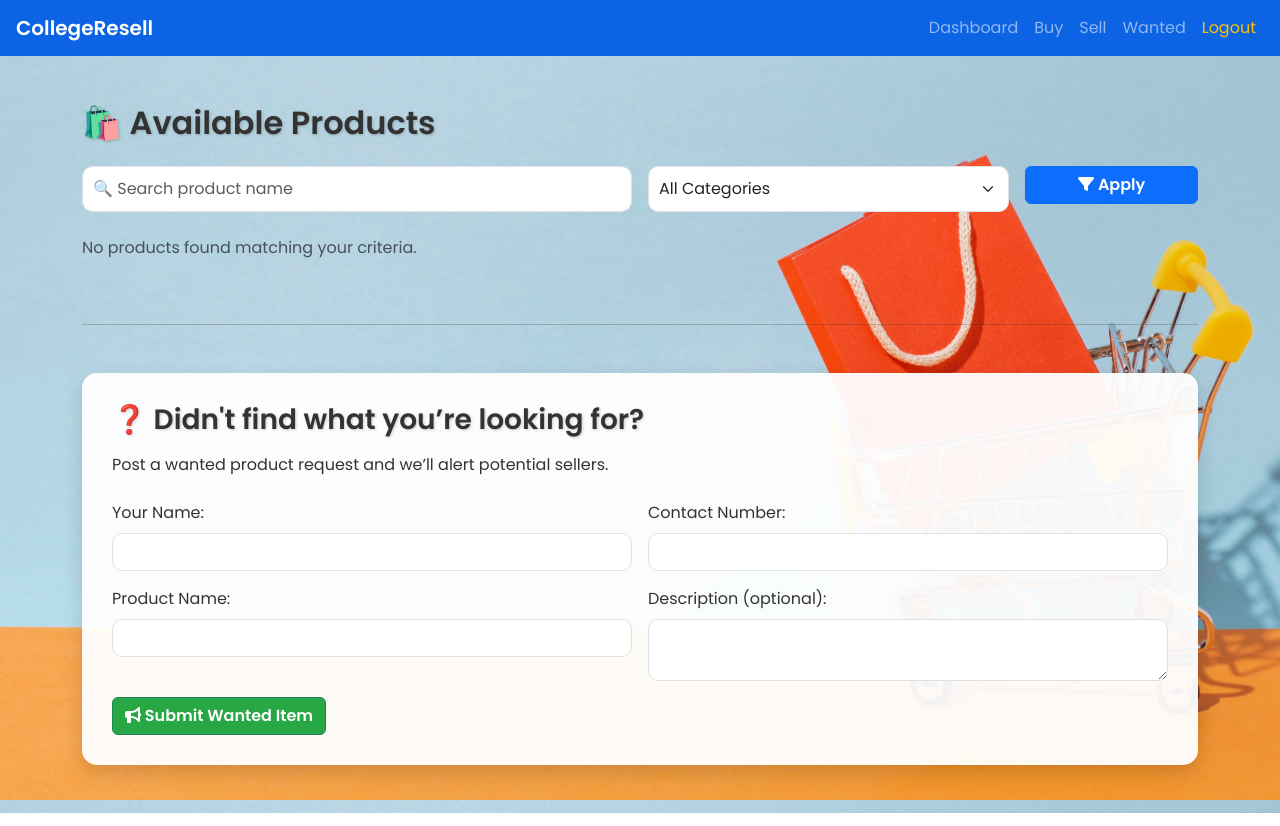
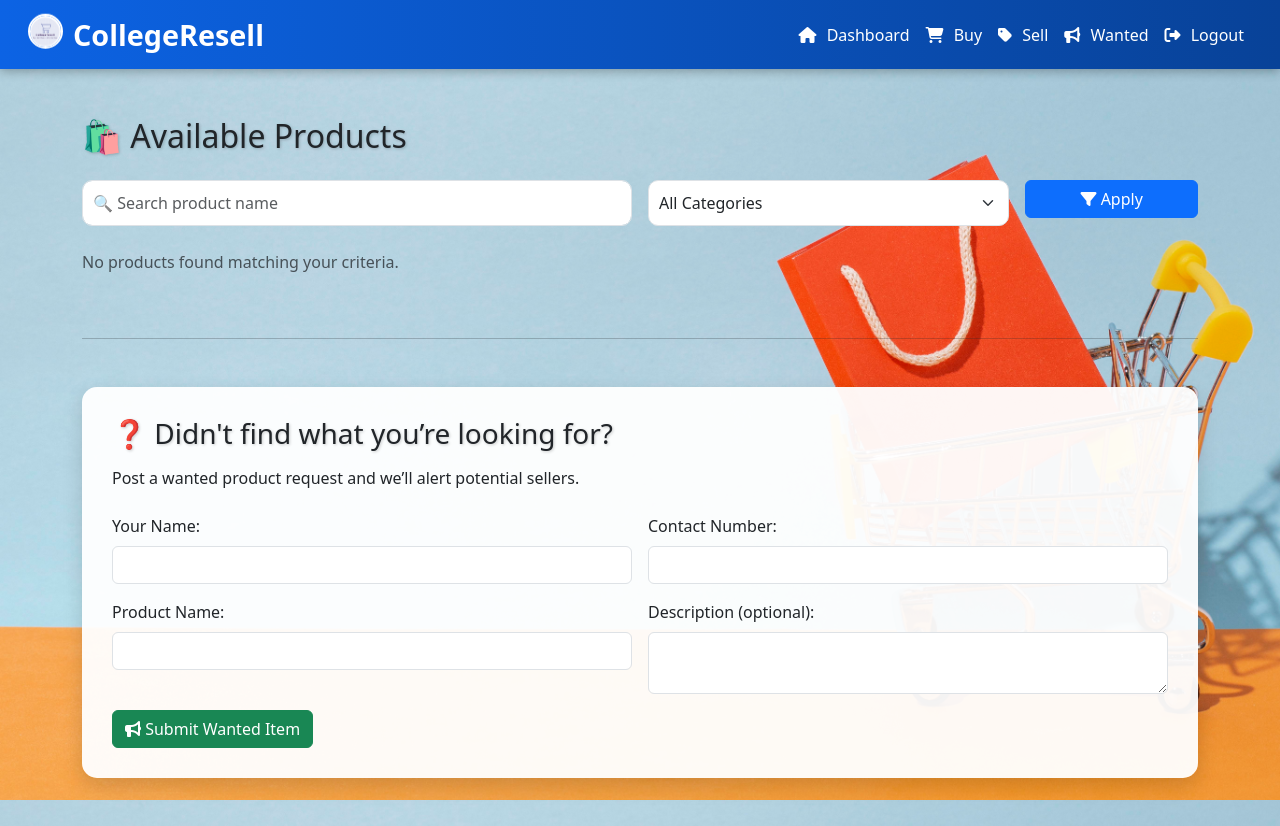
Before and after one commit to akshatabakre/Resell-nitrr, a Flask app: page /buy in a window 1280 px wide. Run offline with Flask 3, Linux system fonts and the light colour scheme; the visitor is signed in with stand-in values (Sample User, id 1); data that the repository does not hold is empty; some libraries are stand-ins or nearby versions.

Commit message:
added logo in navbar

```diff
--- a/templates/navbar.html
+++ b/templates/navbar.html
@@ -1,41 +1,97 @@
 <!-- templates/navbar.html -->
+<link rel="icon" href="{{ url_for('static', filename='favicon.ico') }}">
+<link rel="stylesheet" href="https://cdnjs.cloudflare.com/ajax/libs/font-awesome/6.5.0/css/all.min.css">
+<link href="https://cdn.jsdelivr.net/npm/bootstrap@5.3.3/dist/css/bootstrap.min.css" rel="stylesheet">
 
-<nav class="navbar navbar-expand-lg navbar-dark" style="background-color:#0C63E4; position: sticky; top: 0; z-index: 1030;">
+<style>
+    .navbar {
+        background: linear-gradient(to right, #0C63E4, #084298);
+        box-shadow: 0 2px 10px rgba(0, 0, 0, 0.3);
+        transition: all 0.3s ease-in-out;
+        position: sticky;
+        top: 0;
+        z-index: 1030;
+    }
 
-    <a class="navbar-brand ms-3 fw-bold" href="{{ url_for('protected_area') }}">CollegeResell</a>
+    .navbar-brand {
+        font-size: 1.8rem;
+        font-weight: 800;
+        color: white !important;
+        display: flex;
+        align-items: center;
+        gap: 10px;
+    }
+
+    .navbar-nav .nav-link {
+        font-weight: 500;
+        color: white !important;
+        transition: color 0.3s ease;
+    }
+
+    .navbar-nav .nav-link:hover {
+        color: #FFD700 !important;
+    }
+
+    .nav-link i {
+        margin-right: 6px;
+    }
+
+    .navbar-logo {
+        height: 35px;
+        width: 35px;
+        border-radius: 50%;
+        object-fit: cover;
+        border: 2px solid white;
+        animation: float 2s ease-in-out infinite alternate;
+    }
+
+    @keyframes float {
+        from { transform: translateY(0px); }
+        to { transform: translateY(-4px); }
+    }
+</style>
+
+<nav class="navbar navbar-expand-lg navbar-dark">
+    <div class="container-fluid">
+        <a class="navbar-brand ms-3" href="{{ url_for('protected_area') }}">
+            <img src="{{ url_for('static', filename='image.png') }}" alt="Logo" class="navbar-logo">
+            CollegeResell
+        </a>
         <button class="navbar-toggler" type="button" data-bs-toggle="collapse"
                 data-bs-target="#navbarNav" aria-controls="navbarNav"
                 aria-expanded="false" aria-label="Toggle navigation">
             <span class="navbar-toggler-icon"></span>
         </button>
+
         <div class="collapse navbar-collapse" id="navbarNav">
             <ul class="navbar-nav ms-auto me-3">
                 {% if session.get('google_id') %}
                     <li class="nav-item">
-                    <a class="nav-link" href="{{ url_for('protected_area') }}">Dashboard</a>
+                        <a class="nav-link" href="{{ url_for('protected_area') }}"><i class="fas fa-home"></i> Dashboard</a>
                     </li>
                     <li class="nav-item">
-                    <a class="nav-link" href="{{ url_for('buy') }}">Buy</a>
+                        <a class="nav-link" href="{{ url_for('buy') }}"><i class="fas fa-shopping-cart"></i> Buy</a>
                     </li>
                     <li class="nav-item">
-                    <a class="nav-link" href="{{ url_for('sell') }}">Sell</a>
+                        <a class="nav-link" href="{{ url_for('sell') }}"><i class="fas fa-tag"></i> Sell</a>
                     </li>
                     <li class="nav-item">
-                    <a class="nav-link" href="{{ url_for('wanted_list') }}">Wanted</a>
+                        <a class="nav-link" href="{{ url_for('wanted_list') }}"><i class="fas fa-bullhorn"></i> Wanted</a>
                     </li>
                     {% if session['email'] == "akshatcc2@gmail.com" %}
                         <li class="nav-item">
-                    <a class="nav-link" href="{{ url_for('admin') }}">Admin</a>
+                            <a class="nav-link" href="{{ url_for('admin') }}"><i class="fas fa-user-shield"></i> Admin</a>
                         </li>
                     {% endif %}
                     <li class="nav-item">
-                    <a class="nav-link text-warning" href="{{ url_for('logout') }}">Logout</a>
+                        <a class="nav-link text-warning" href="{{ url_for('logout') }}"><i class="fas fa-sign-out-alt"></i> Logout</a>
                     </li>
                 {% else %}
                     <li class="nav-item">
-                    <a class="nav-link" href="{{ url_for('login') }}">Login</a>
+                        <a class="nav-link" href="{{ url_for('login') }}"><i class="fas fa-sign-in-alt"></i> Login</a>
                     </li>
                 {% endif %}
             </ul>
         </div>
+    </div>
 </nav>
```
Also changed, not shown: static/image.png (added). Lines whose indentation alone changed are shown as unchanged.
